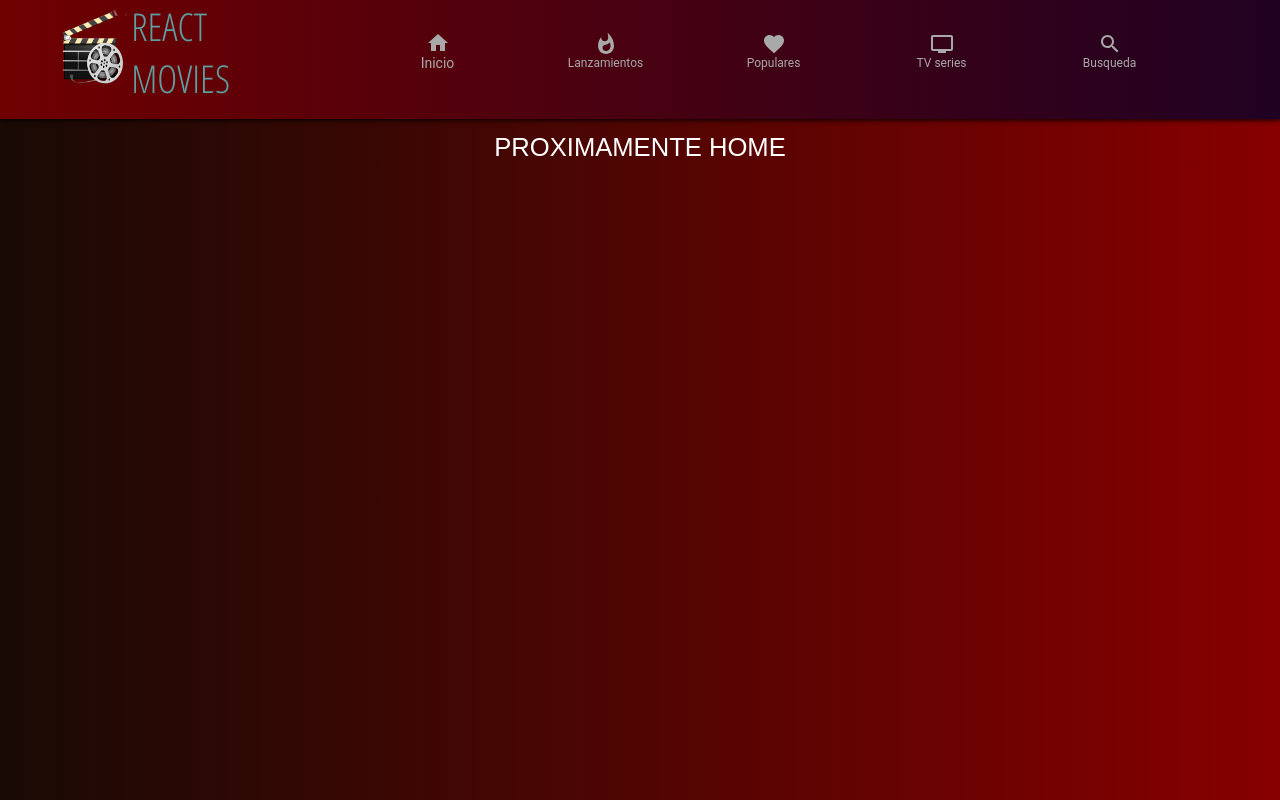
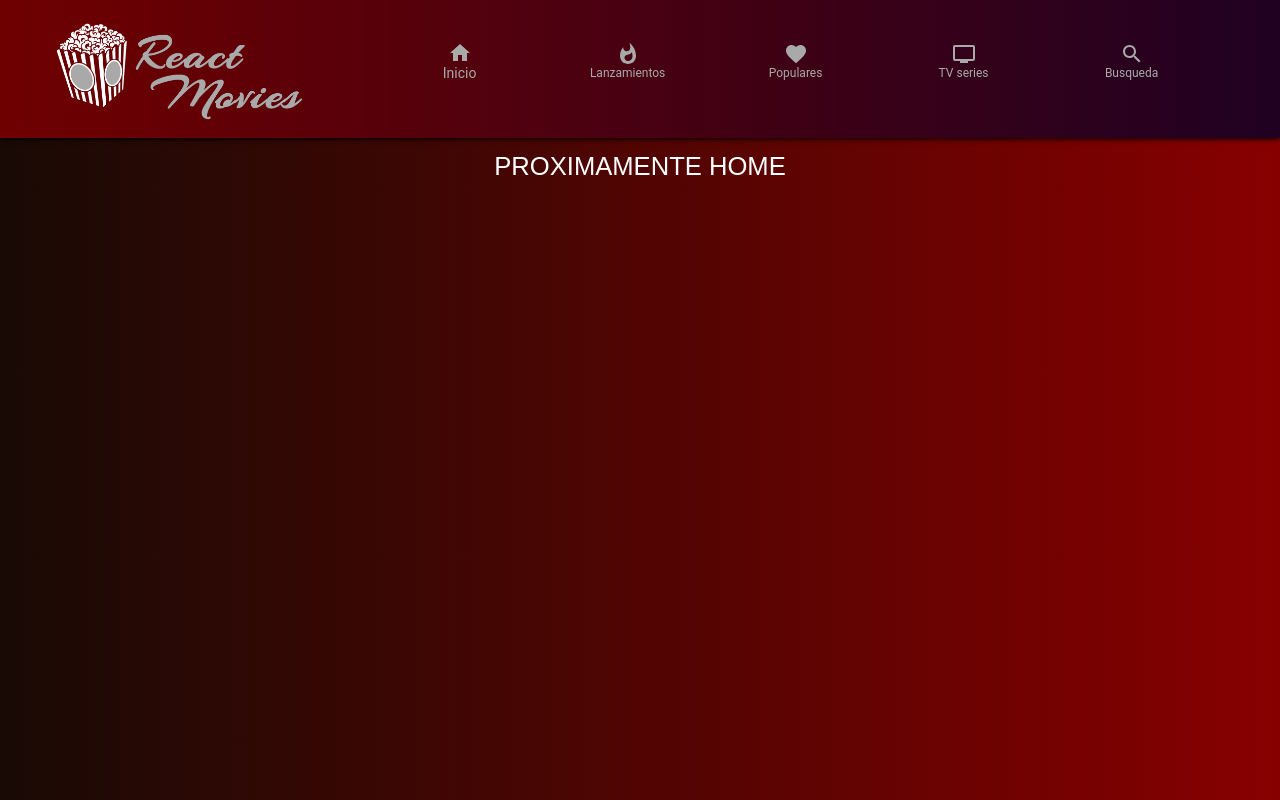
Before and after one commit to Silvi-sanchez/React-Movies-App, a React (Create React App) app: page /home in a window 1280 px wide. Built offline with nearby package versions, Linux system fonts and the light colour scheme; a web font is replaced by a local one.

Commit message:
bug fixed

```diff
--- a/package.json
+++ b/package.json
@@ -16,6 +16,7 @@
     "@testing-library/user-event": "^12.1.10",
     "axios": "^0.21.1",
     "axios-mock-adapter": "^1.19.0",
+    "deploy-react": "^2.2.11",
     "gh-pages": "^3.2.3",
     "gh-pages-deploy": "^0.5.1",
     "react": "^17.0.2",
@@ -27,7 +28,7 @@
     "web-vitals": "^1.0.1"
   },
   "scripts": {
-    "predeploy": "yarn run build",
+    "predeploy": "npm run build",
     "deploy": "gh-pages -d build",
     "start": "react-scripts start",
     "build": "react-scripts build",
--- a/src/Pages/Populares/Populares.css
+++ b/src/Pages/Populares/Populares.css
@@ -2,6 +2,7 @@
     display: flex;
     flex-wrap: wrap;
     justify-content: space-around;
+    margin-bottom: 30px;
   }
 
 .tarjetasEstilos{
--- a/src/components/Header/Header.css
+++ b/src/components/Header/Header.css
@@ -21,10 +21,9 @@
 }
 
 .estilos-imagen{
-    width: 80px;
-    height:80px;
-    margin-bottom: 8%;
-    margin-top: 2%;
+    width: 260px;
+    margin-top: 17px;
+
 }
 
 
--- a/src/components/Header/Header.js
+++ b/src/components/Header/Header.js
@@ -9,7 +9,6 @@ const Header = () => {
         <span onClick={() =>window.scroll(0,0)} className="header">
             <div className="title-Header">
             <img className='estilos-imagen' src={logo}  alt="logo"/>
-            REACT MOVIES
             </div>
             <br/>
             <MainNav/>
```
Also changed, not shown: src/images/logo.png, 1 other file (tests, documents, lock files or other folders).
